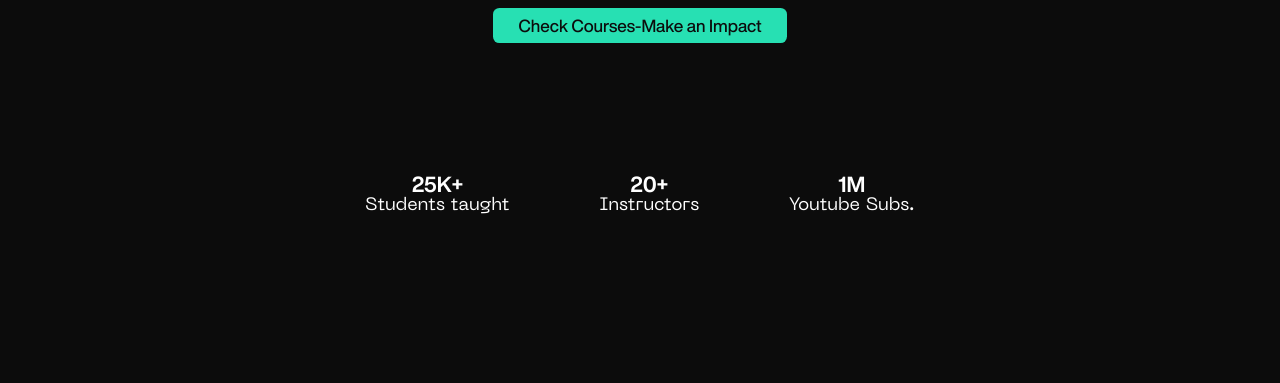
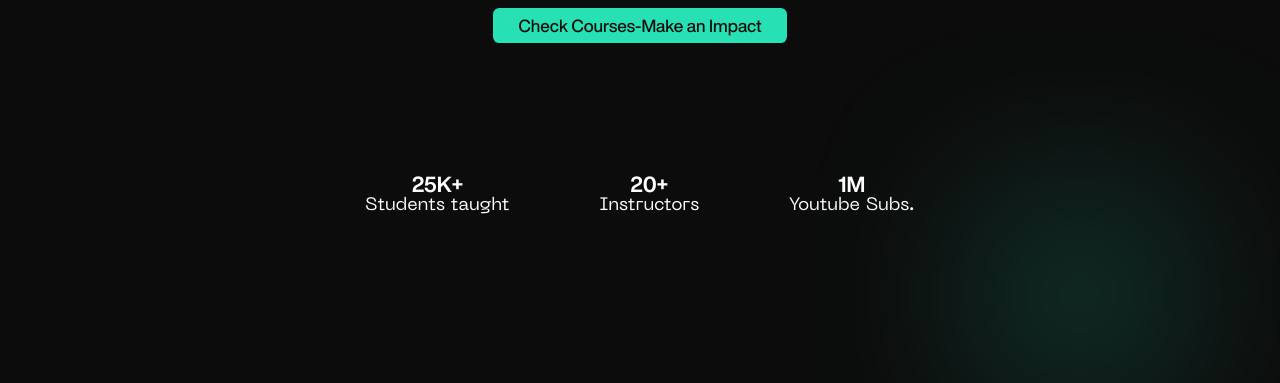
Before and after one commit to codebysrk/Sheryians-clone, a plain HTML site: page index.html in a window 1280 px wide. Shown: the part 417-800 px from the top of the page. Drawn offline with Linux system fonts and the light colour scheme; the site is published under a folder, as on GitHub Pages, so addresses that start at the root find nothing; some icons are missing.

Commit message:
update html and css

```diff
--- a/assets/css/style.css
+++ b/assets/css/style.css
@@ -126,7 +126,7 @@ input:focus-visible {
 
 .main-wrapper {
   width: 100%;
-  background-image: url(/assets/img/bg-img.svg);
+  background-image: url(../img/bg-img.svg); /* Changed to relative path */
   background-size: cover;
 }
 a {
@@ -184,7 +184,12 @@ nav {
   padding: 2.2rem var(--section-inline-padding);
   font-family: 'Neue Machina', sans-serif;
   font-weight: 300;
-  background-color: rgba(12, 12, 12, 0); /* Slightly more opaque for better readability */
+  background-color: rgba(
+    12,
+    12,
+    12,
+    0
+  ); /* Slightly more opaque for better readability */
   backdrop-filter: blur(4px);
 }
 nav .logo {
```
